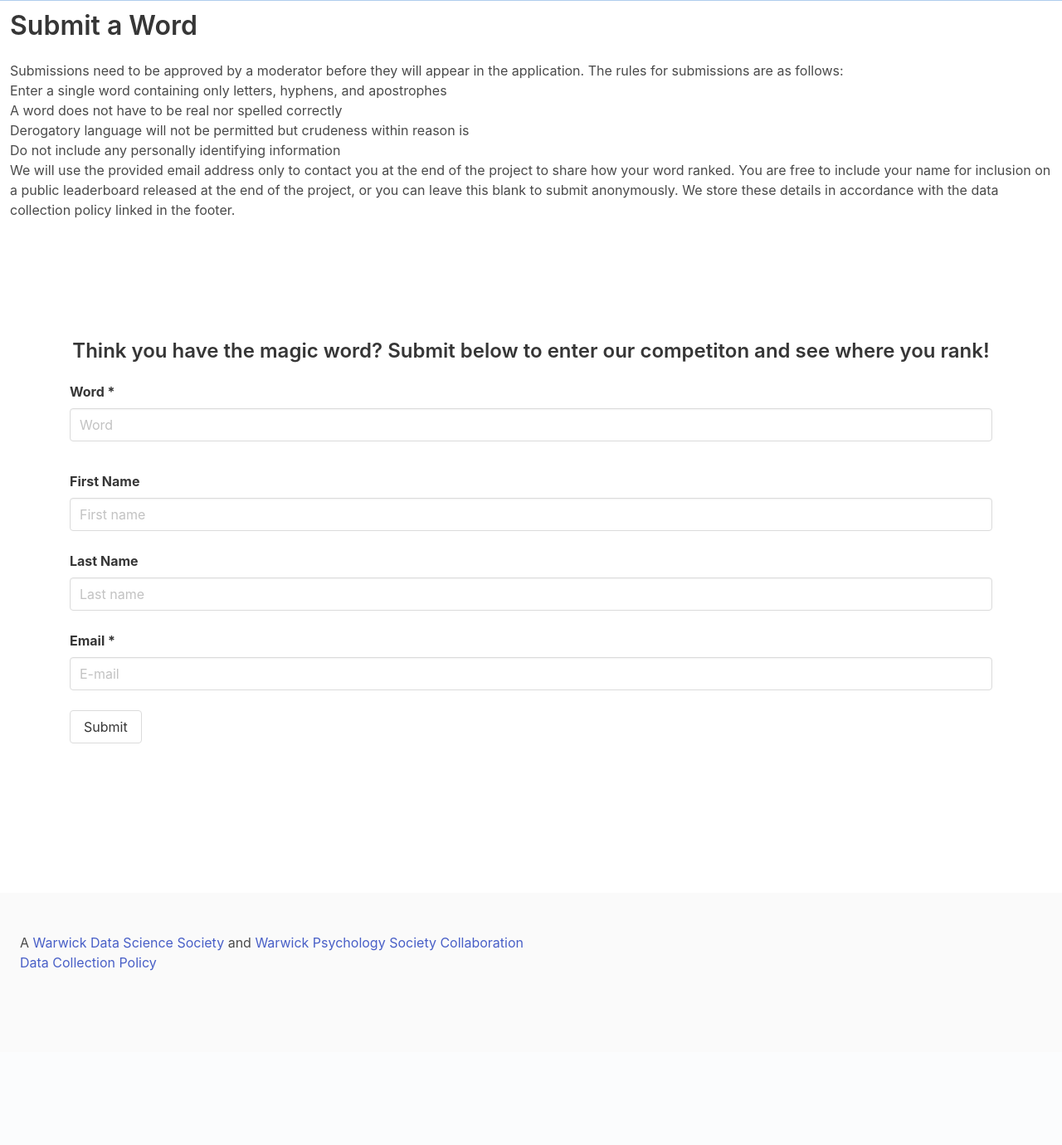
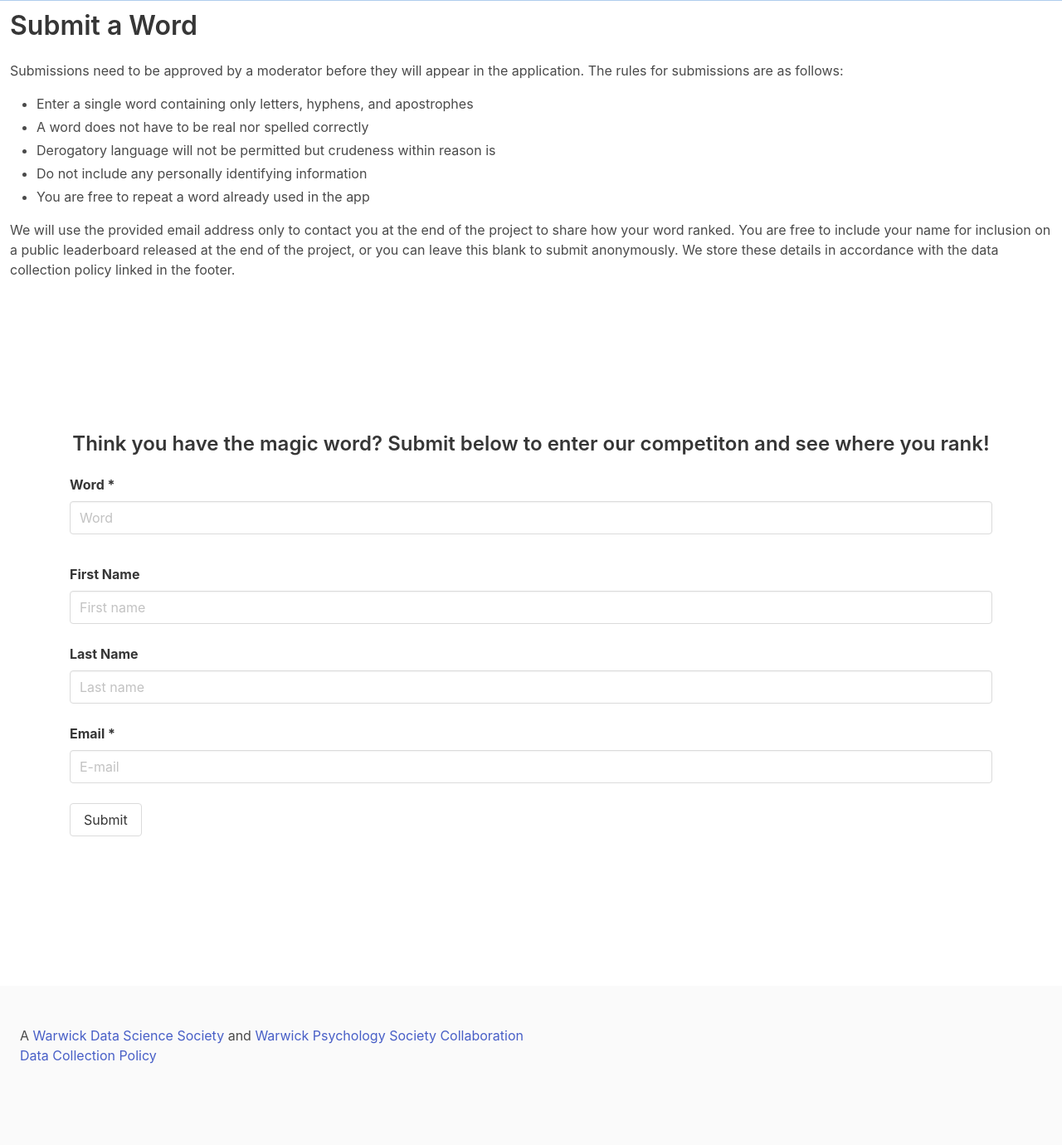
Before and after one commit to warwickdatasciencesociety/psychsoc-collab, a Flask app: page /submit in a window 1280 px wide. Shown: the part 89-1469 px from the top of the page at 83% size. Before the commit the page ends 1259 px from the top, so only its background shows below. Run offline with Flask 2, Linux system fonts and the light colour scheme; parts of the project's set-up code (start-up, migrations or seed data) failed here and were passed over.

Commit message:
Fix instruction formating

```diff
--- a/app/application/templates/submit.html
+++ b/app/application/templates/submit.html
@@ -38,15 +38,18 @@
 	</section>
 	<section class="hero is-medium p-3">
 		<h2 class="title is-size-3 is-size-4-mobile">Submit a Word</h2>
+                <div class="content">
 		<p>Submissions need to be approved by a moderator before they will appear in the application. The rules for submissions are as follows:
 		<ul>
 			<li>Enter a single word containing only letters, hyphens, and apostrophes</li>
 			<li>A word does not have to be real nor spelled correctly</li>
 			<li>Derogatory language will not be permitted but crudeness within reason is</li>
-			<li>Do not include any personally identifying information
-		<ul>
+			<li>Do not include any personally identifying information</li>
+                        <li>You are free to repeat a word already used in the app</li>
+		</ul>
 		<p>We will use the provided email address only to contact you at the end of the project to share how your word ranked. You are free to include your name for inclusion on a public leaderboard released at the end of the project, or you can leave this blank to submit anonymously. We store these details in accordance with the data collection policy linked in the footer.</p>
 		</p>
+                </div>
 		<div class="hero-body">
 
 			<div class="container">
```
